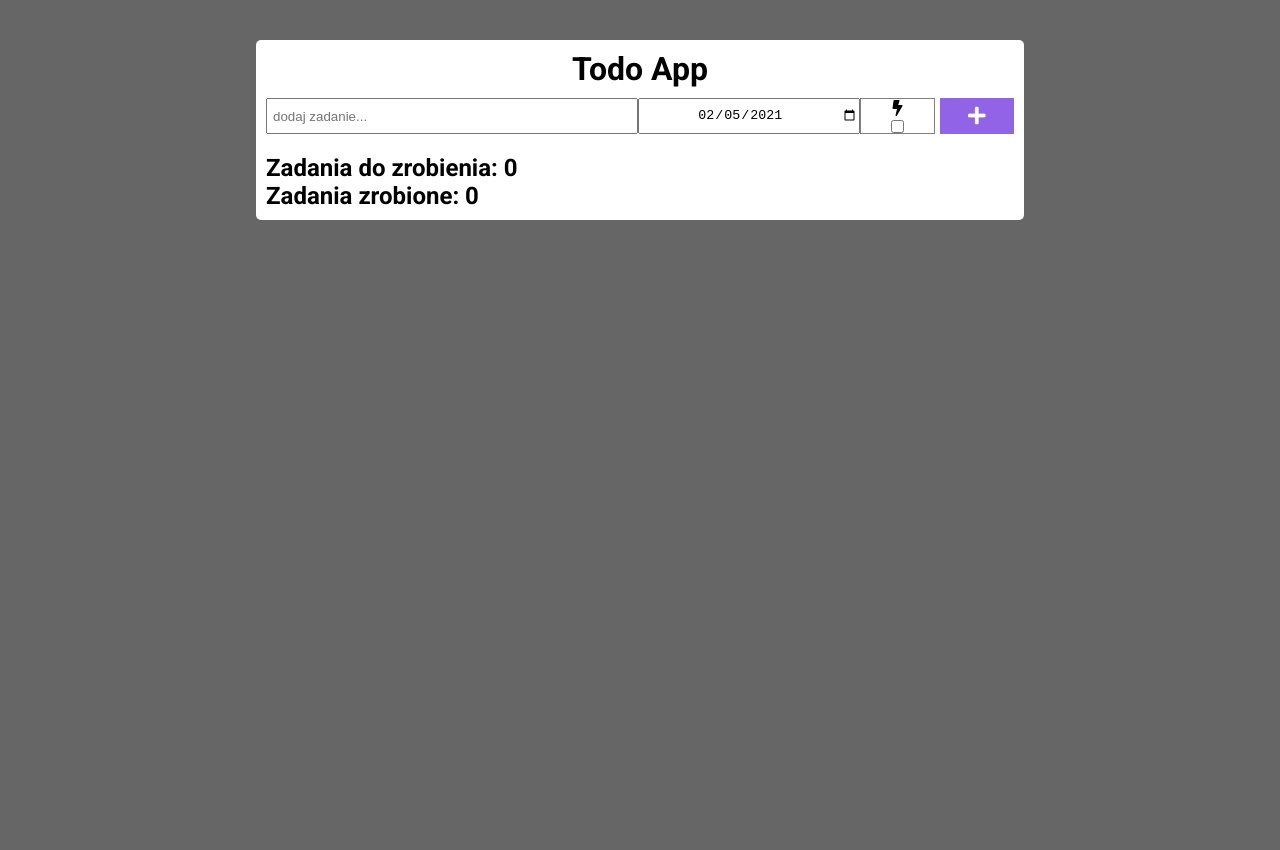
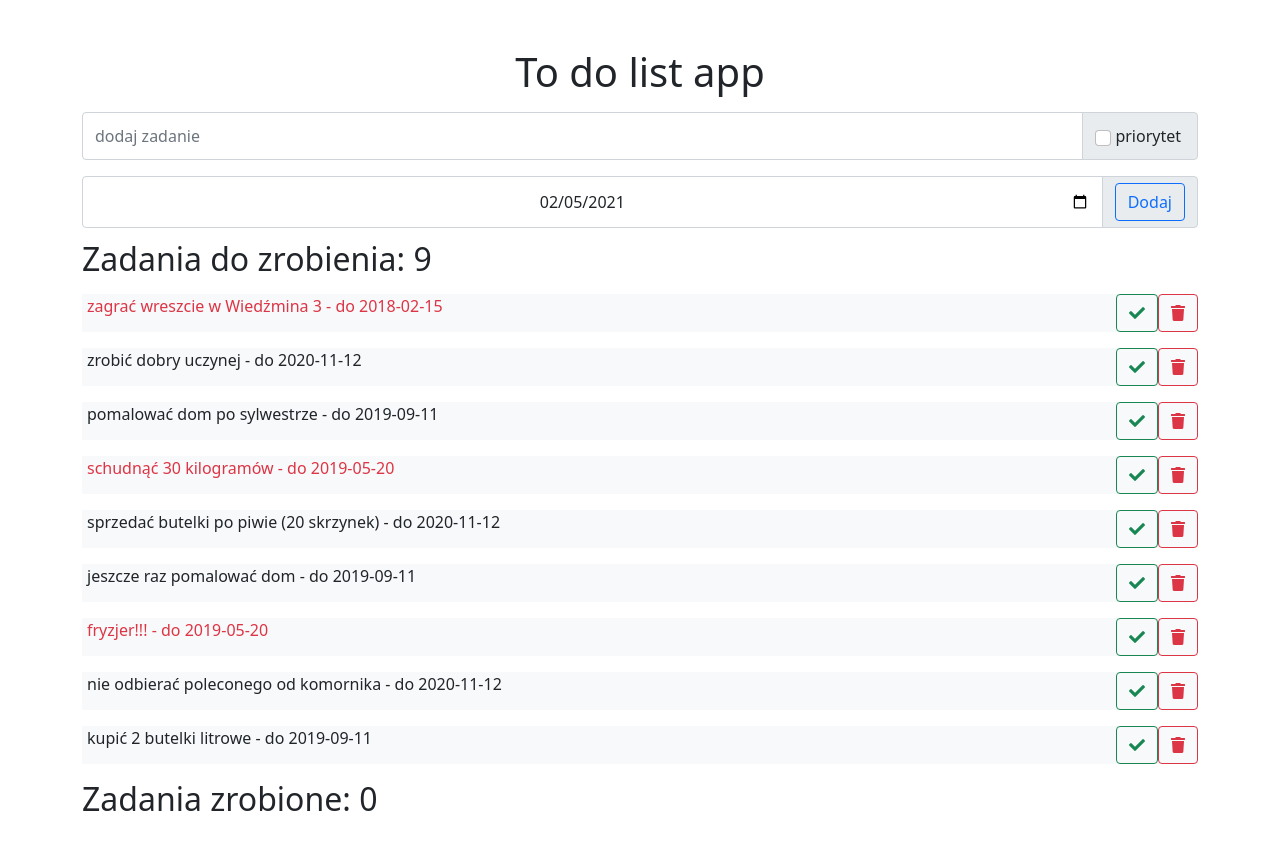
Before and after one commit to XxMaKaPaKaxX/To-do-list-hooks, a React (Create React App) app: page / in a window 1280 px wide. Shown: the top 850 px of the page. Before the commit the page ends 800 px from the top, so only its background shows below. Built offline with nearby package versions, Linux system fonts and the light colour scheme.

Commit message:
added bootstrap + stylised

```diff
--- a/package.json
+++ b/package.json
@@ -6,6 +6,8 @@
     "@testing-library/jest-dom": "^5.11.9",
     "@testing-library/react": "^11.2.5",
     "@testing-library/user-event": "^12.6.3",
+    "bootstrap": "^5.0.0-beta2",
+    "bootstrap-icons": "^1.4.0",
     "node-sass": "^5.0.0",
     "react": "^17.0.1",
     "react-dom": "^17.0.1",
--- a/public/index.html
+++ b/public/index.html
@@ -10,12 +10,12 @@
       content="Web site created using create-react-app"
     />
     <link rel="apple-touch-icon" href="%PUBLIC_URL%/logo192.png" />
+    <link rel="stylesheet" href="https://use.fontawesome.com/releases/v5.15.2/css/all.css" integrity="sha384-vSIIfh2YWi9wW0r9iZe7RJPrKwp6bG+s9QZMoITbCckVJqGCCRhc+ccxNcdpHuYu" crossorigin="anonymous">
     <!--
       manifest.json provides metadata used when your web app is installed on a
       user's mobile device or desktop. See https://developers.google.com/web/fundamentals/web-app-manifest/
     -->
     <link rel="manifest" href="%PUBLIC_URL%/manifest.json" />
-    <link rel="stylesheet" href="https://use.fontawesome.com/releases/v5.15.2/css/all.css" integrity="sha384-vSIIfh2YWi9wW0r9iZe7RJPrKwp6bG+s9QZMoITbCckVJqGCCRhc+ccxNcdpHuYu" crossorigin="anonymous">
     <!--
       Notice the use of %PUBLIC_URL% in the tags above.
       It will be replaced with the URL of the `public` folder during the build.
--- a/src/components/AddTask.js
+++ b/src/components/AddTask.js
@@ -1,11 +1,9 @@
 import React, { useState } from 'react';
-
 import { getCalendaryFrame } from '../tools';
 
 const AddTask = ({addTask}) => {
 
     const [minDate, maxDate] = getCalendaryFrame();
-
     const [taskText, setTaskText] = useState('');
     const [isImportant, setIsImportant] = useState(false);
     const [date, setDate] = useState(minDate);
@@ -41,15 +39,29 @@ const AddTask = ({addTask}) => {
 
 
     return (
-        <div className="add-task-form">
+        <div className="form">
             <form>
+                <div className="input-group my-3">
                     <input
                         type="text"
-                    placeholder='dodaj zadanie...'
+                        placeholder='dodaj zadanie'
                         value={taskText}
                         onChange={(e) => handleAddTaskText(e)}
-                    className='task-text'
+                        className="form-control"
                     />
+                    <div className="input-group-text">
+                        <input
+                            type="checkbox"
+                            checked={isImportant}
+                            onChange={handleChangeIsImportant}
+                            id="important"
+                            className="form-check-input"
+                        />
+                        <label className="form-check-label mx-1" htmlFor="important">priorytet</label>
+                    </div>
+                </div>
+
+                <div className="input-group my-3">
                     <input
                         type="date"
                         name=""
@@ -58,23 +70,13 @@ const AddTask = ({addTask}) => {
                         max={maxDate}
                         value={date}
                         onChange={(e) => handleChangeDate(e)}
-                    className='task-date'
+                        className="form-control text-center"
+                    />
 
-                />
-                <div className='task-important'>
-                    <input
-                    type="checkbox"
-                    checked={isImportant}
-                    onChange={handleChangeIsImportant}
-                    id="important"
-                    />
-                    <label htmlFor="important">
-                        <i className="fas fa-bolt"></i>
-                    </label>
+                    <div className="input-group-text">
+                        <button className="btn  btn-outline-primary" onClick={(e) => handleOnSubmit(e)}>Dodaj</button>
                     </div>
-                <button className='task-add-btn' onClick={(e) => handleOnSubmit(e)}>
-                    <i className="fas fa-plus"></i>
-                </button>
+                </div>
             </form>
         </div>
     );
--- a/src/components/App.js
+++ b/src/components/App.js
@@ -6,7 +6,7 @@ import TaskList from './TaskList';
 import '../sass/App.scss'
 
 const exampleTasks = [
-  /* { id: 0, text: 'zagrać wreszcie w Wiedźmina 3', date: '2018-02-15', important: true, active: true, finishDate: null},
+  { id: 0, text: 'zagrać wreszcie w Wiedźmina 3', date: '2018-02-15', important: true, active: true, finishDate: null},
   { id: 1, text: "zrobić dobry uczynej", date: '2020-11-12', important: false, active: true, finishDate: null },
   { id: 2, text: "pomalować dom po sylwestrze", date: '2019-09-11', important: false, active: true, finishDate: null },
   { id: 3, text: "schudnąć 30 kilogramów", date: '2019-05-20', important: true, active: true, finishDate: null },
@@ -14,7 +14,7 @@ const exampleTasks = [
   { id: 5, text: "jeszcze raz pomalować dom", date: '2019-09-11', important: false, active: true, finishDate: null },
   { id: 6, text: "fryzjer!!!", date: '2019-05-20', important: true, active: true, finishDate: null },
   { id: 7, text: "nie odbierać poleconego od komornika", date: '2020-11-12', important: false, active: true, finishDate: null },
-  { id: 8, text: "kupić 2 butelki litrowe", date: '2019-09-11', important: false, active: true, finishDate: null }, */
+  { id: 8, text: "kupić 2 butelki litrowe", date: '2019-09-11', important: false, active: true, finishDate: null },
 ]
 
 const App = () => {
@@ -39,6 +39,7 @@ const App = () => {
   }
 
   const deleteTask = (event) => {
+
     /* if (!window.confirm(`napewno chcesz usunąć zadanie?`)) {
       return
     } */
@@ -63,8 +64,8 @@ const App = () => {
   }
 
   return (
-    <div className='app'>
-      <h1>Todo App</h1>
+    <div className="App container my-md-5">
+      <h1 className="text-center m-3">To do list app</h1>
       <AddTask addTask={addTask}/>
       <TaskList
         tasks={tasks}
--- a/src/components/Task.js
+++ b/src/components/Task.js
@@ -1,40 +1,44 @@
 const Task = ({data, deleteTask, changeTaskStatus}) => {
     const  {text, date, important, finishDate, id, active} = data;
 
-
     if (active) {
         return (
-            <div className='task'>
-                <p className={important ? 'important' : null}>
-                    <span className='task__description'>{text} - do <span>{date}</span></span>
-                    <button className='btn__done' id={id} onClick={(event) => changeTaskStatus(event)}>
+            <div className='task d-flex justify-content-between  w-100 bg-light my-3'>
+                <div className="task-text">
+                    <p className={(important ? 'important' : null)}>
+                        {text} - do {date}
+                    </p>
+                </div>
+                <div className="task-buttons d-flex">
+                    <button className="btn btn-outline-success" id={id} onClick={(event) => changeTaskStatus(event)}>
                         <i className="fas fa-check"></i>
                     </button>
-                    <button className='btn__trash' id={id} onClick={(event) => deleteTask(event)}>
+                    <button className="btn btn-outline-danger" id={id} onClick={(event) => deleteTask(event)}>
                         <i className="fas fa-trash"></i>
                     </button>
-                </p>
+                </div>
             </div>
         )
     } else {
         const normalisedFinishDate = new Date(finishDate).toLocaleString();
-       return(
-            <div className='task'>
-                <p className='task__description'>
-                    {text} (zrobić do: <span>{date}</span>)
-                </p>
-                <button className='btn__trash' id={id} onClick={(event) => deleteTask(event)}>
-                    <i className="fas fa-trash"></i>
-                </button>
-                <p className='task__whenDone'>
-                    - zostało wykonane {normalisedFinishDate}
-                </p>
+        return(
+            <div className='task d-flex justify-content-between  w-100 bg-light my-3'>
+                <div className="task-text">
+                    <p>
+                        {text}
+                    </p>
+                    <p>
+                        zostało wykonane: {normalisedFinishDate}
+                    </p>
+                </div>
+                <div className="task-buttons">
+                    <button className="btn btn-outline-danger" id={id} onClick={(event) => deleteTask(event)}>
+                        <i className="fas fa-trash"></i>
+                    </button>
+                </div>
             </div>
         );
     }
-
-
-
 }
 
 export default Task;
--- a/src/components/TaskList.js
+++ b/src/components/TaskList.js
@@ -13,15 +13,15 @@ const TaskList = ({tasks, deleteTask, changeTaskStatus}) => {
         <div className="taskList">
             <div className="taskList__active">
                 <h2>Zadania do zrobienia: {activeTasks.length}</h2>
-                <ul>
+                <div>
                     {activeTasks}
-                </ul>
+                </div>
             </div>
             <div className="taskList__finished">
                 <h2>Zadania zrobione: {finishedTasks.length}</h2>
-                <ul>
+                <div>
                     {finishedTasks}
-                </ul>
+                </div>
             </div>
 
         </div>
--- a/src/sass/App.scss
+++ b/src/sass/App.scss
@@ -1,169 +1,16 @@
-@import url('https://fonts.googleapis.com/css2?family=Roboto:wght@400;700&display=swap');
+@import "../../node_modules/bootstrap/scss/bootstrap";
 
-* {
-    padding: 0;
-    margin: 0;
-    box-sizing: border-box;
+.important {
+    color: rgb(220, 53, 69);
 }
 
-body {
-    font-family: 'Roboto', sans-serif;
-    background-color: #666;
+.input-group {
+    height: 6vh;
 }
 
-
-.btn__trash {
-    background-color: rgb(241, 85, 85);
-    border: none;
-
-    &:hover {
-        font-size: 25px;
-        background-color: rgba(241, 85, 85, 0.7);
-    }
+.task-text p {
+    display: flex;
+    align-items: center;
+    margin: 0;
+    padding-left: 5px;
 }
-
-
-.important {
-    color: red;
-}
-
-.app {
-    background-color: white;
-    width: 60%;
-    margin: 5vh auto;
-    border-radius: 5px;
-
-    & h1 {
-        text-align: center;
-        padding-top: 10px;
-    }
-
-    & .add-task-form {
-        & form {
-            padding: 10px;
-            min-height: 7vh;
-            display: flex;
-
-
-            & .task-text {
-                flex-basis: 50%;
-                padding-left: 5px;
-            }
-
-            & .task-date {
-                flex-basis: 30%;
-                text-align: center;
-
-            }
-
-            & .task-important {
-                flex-basis: 10%;
-                display: flex;
-                flex-direction: column-reverse;
-                justify-content: space-between;
-                align-items: center;
-                border: 1px solid grey;
-                font-size: 16px;
-
-            }
-
-            & .task-add-btn {
-                flex-basis: 10%;
-                background-color: rgb(145, 99, 231);
-                color: white;
-                border: none;
-                margin-left: 5px;
-                cursor: pointer;
-                font-size: 20px;
-                transition: .2s;
-
-                &:hover {
-                    background-color: rgba(145, 99, 231, 0.685);
-                    font-size: 25px;
-                }
-
-            }
-        }
-    }
-
-    & .taskList {
-        padding: 10px;
-
-        & .task {
-            background-color: rgb(242, 242, 242);
-            margin: 10px 0;
-
-            & p {
-                display: flex;
-                height: 5vh;
-                line-height: 5vh;
-
-                & .task__description {
-                    flex-basis: 80%;
-                    padding-left: 5px;
-                }
-
-                & button {
-                    flex-basis: 10%;
-                    justify-self: end;
-                    border: none;
-                    color: white;
-                    font-size: 20px;
-                    cursor: pointer;
-                    transition: .2s;
-                }
-
-                & .btn__done {
-                    background-color: rgb(26, 160, 26);
-
-                    &:hover {
-                        font-size: 25px;
-                        background-color: rgba(26, 160, 26, 0.7);
-                    }
-                }
-
-                & .btn__trash {
-                    background-color: rgb(241, 85, 85);
-
-                    &:hover {
-                        font-size: 25px;
-                        background-color: rgba(241, 85, 85, 0.7);
-                    }
-                }
-            }
-        }
-    }
-
-    & .taskList__finished {
-        & .task {
-            display: flex;
-            flex-wrap: wrap;
-            padding-left: 5px;
-
-            & .task__description {
-                flex-basis: 90%;
-            }
-
-            & .task__whenDone {
-                flex-basis: 100%;
-            }
-
-            & .btn__trash {
-                flex-basis: 10%;
-                justify-self: end;
-                border: none;
-                color: white;
-                font-size: 20px;
-                cursor: pointer;
-                transition: .2s;
-
-                &:hover {
-                    font-size: 25px;
-                    background-color: rgba(241, 85, 85, 0.7);
-                }
-            }
-        }
-
-
-    }
-}
```
Also changed, not shown: 1 other file (tests, documents, lock files or other folders). Lines whose indentation alone changed are shown as unchanged.
